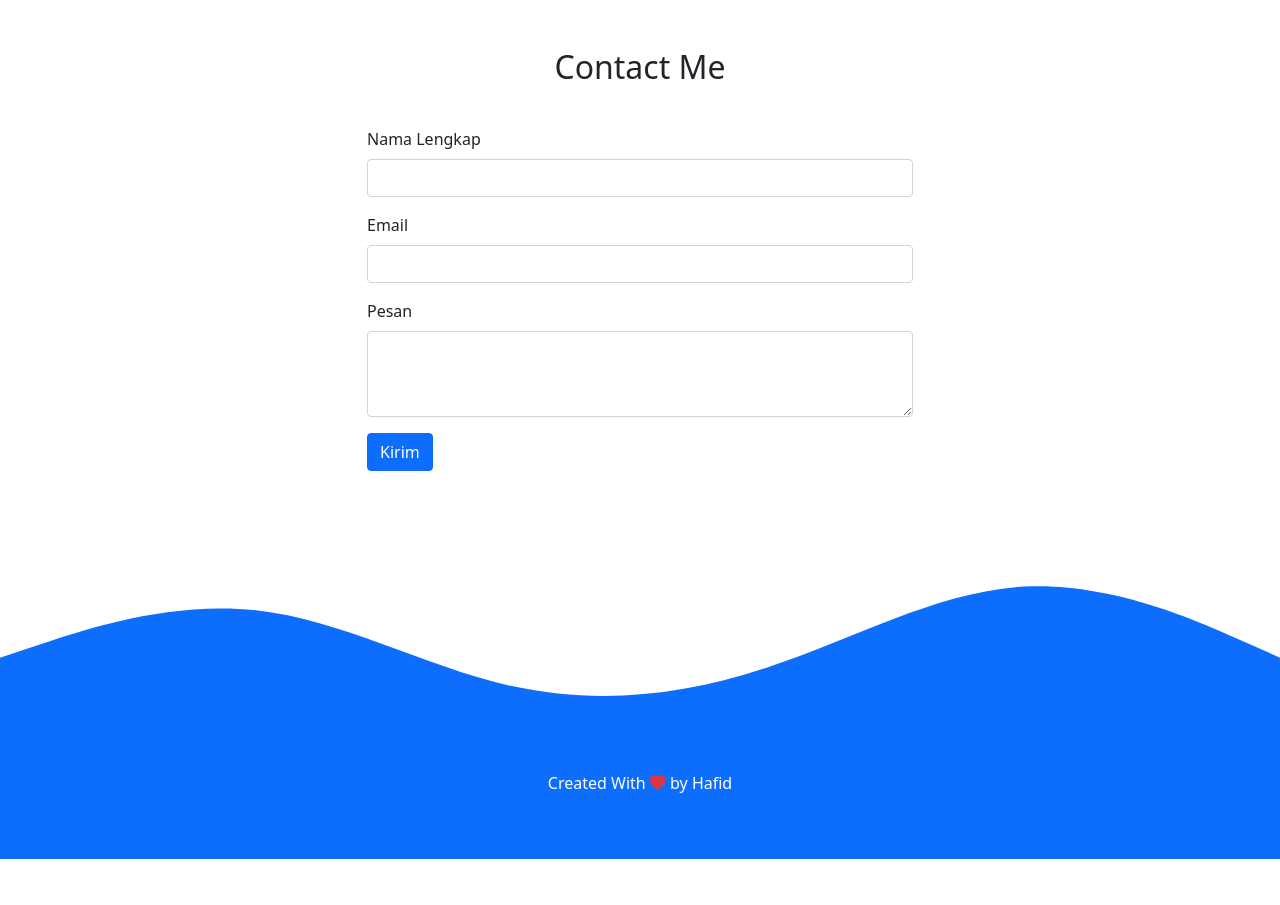
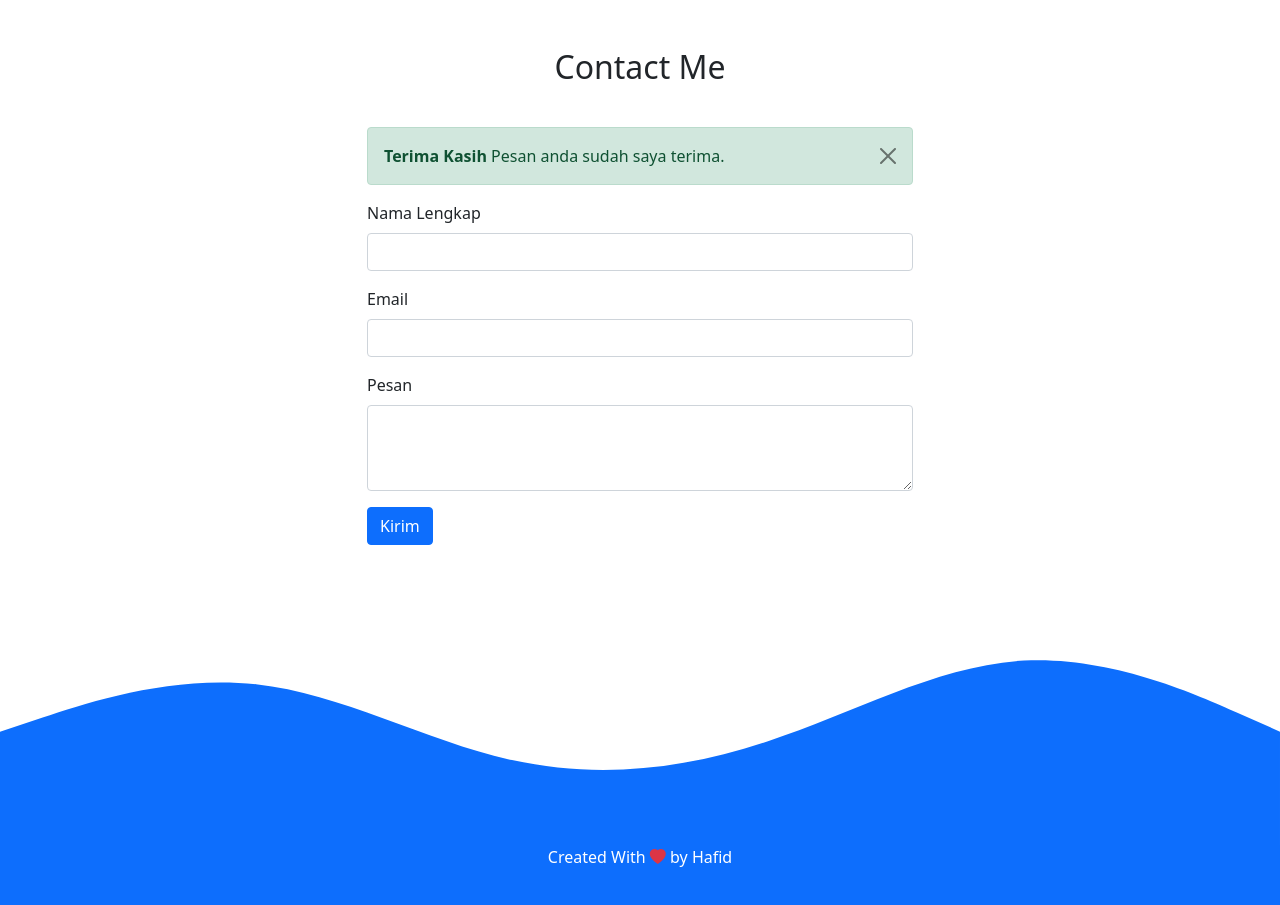
Before and after one commit to saya-hafid/My_CV, a plain HTML site: page index.html in a window 1280 px wide. Shown: the part 2500-3405 px from the top of the page. Before the commit the page ends 3359 px from the top, so only its background shows below. Drawn offline with nearby package versions, Linux system fonts and the light colour scheme.

Commit message:
penambahan alert kirim-contact form 4

```diff
--- a/index.html
+++ b/index.html
@@ -154,6 +154,12 @@
         </div>
         <div class="row justify-content-center">
             <div class="col-md-6">
+
+              <div class="alert alert-success alert-dismissible fade show" role="alert">
+                <strong>Terima Kasih</strong> Pesan anda sudah saya terima.
+                <button type="button" class="btn-close" data-bs-dismiss="alert" aria-label="Close"></button>
+              </div>
+
                 <form name="Hafid-Contact-Form">
                     <div class="mb-3">
                       <label for="name" class="form-label">Nama Lengkap</label>
```
